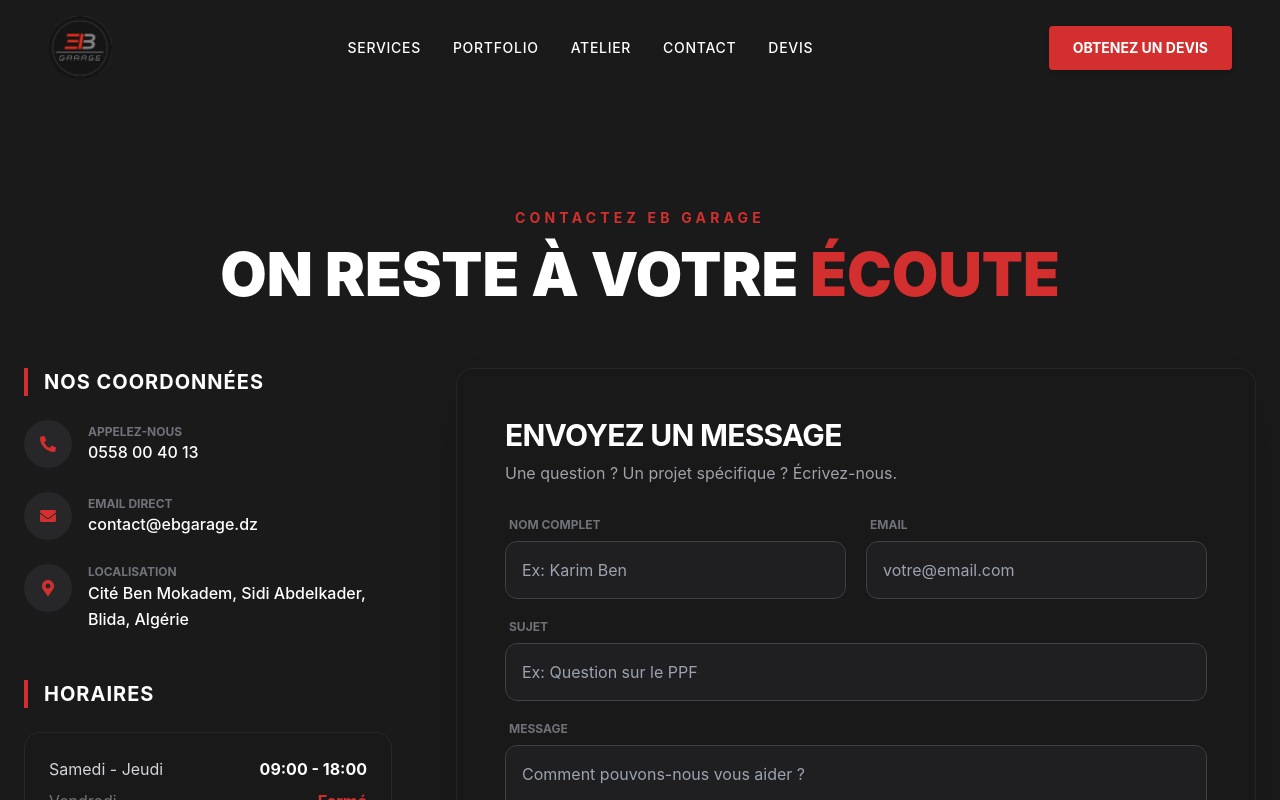
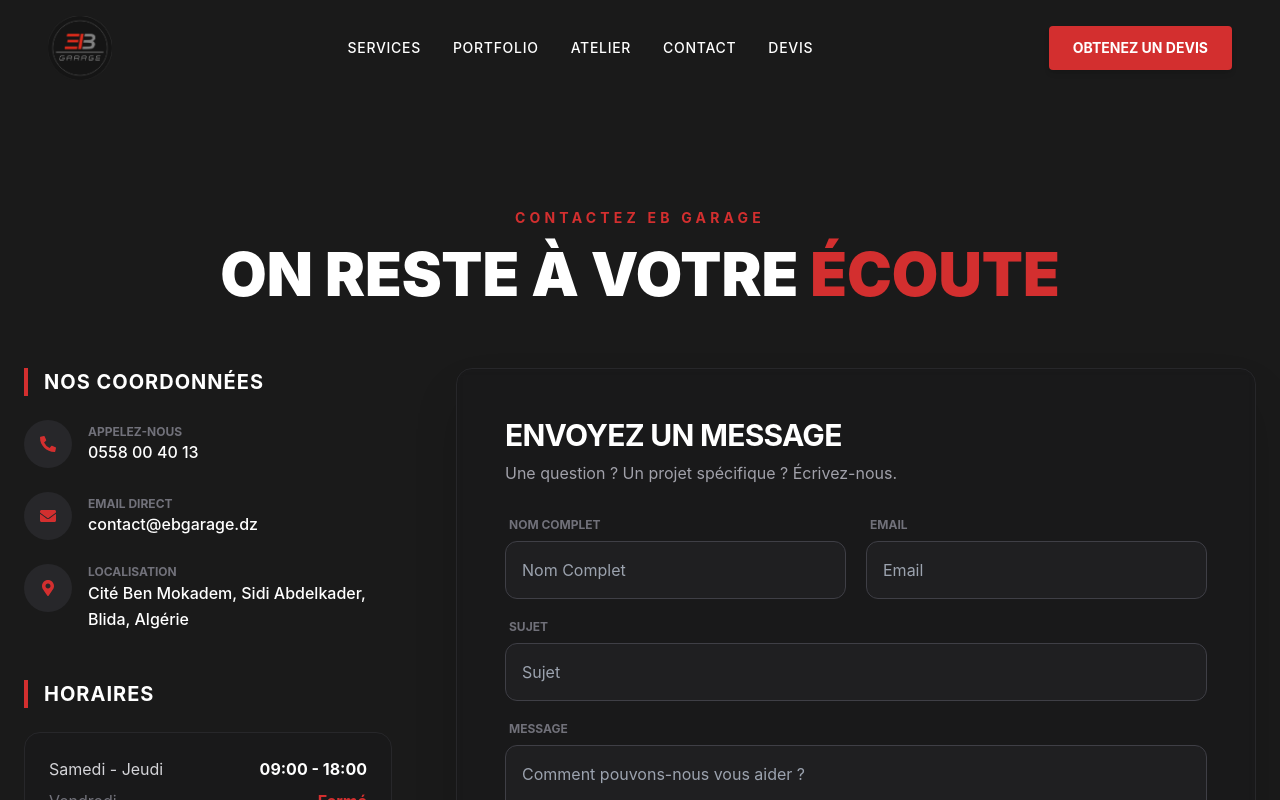
Before and after one commit to dibabdelkrimyt98/eb-garage-website, a React (Vite) app: page /contact in a window 1280 px wide. Shown: the top 800 px of the page. Built offline with nearby package versions, Linux system fonts and the light colour scheme.

Commit message:
Changing some paths

```diff
--- a/src/components/ContactForm.jsx
+++ b/src/components/ContactForm.jsx
@@ -70,7 +70,7 @@
                             type="text" name="user_name" required
                             value={formData.user_name} onChange={handleChange}
                             className="w-full bg-zinc-800/50 border border-zinc-700 rounded-xl p-4 focus:border-brandRed outline-none text-white transition-all"
-                            placeholder="Ex: Karim Ben"
+                            placeholder="Nom Complet"
                         />
                     </div>
                     <div>
@@ -79,7 +79,7 @@
                             type="email" name="user_email" required
                             value={formData.user_email} onChange={handleChange}
                             className="w-full bg-zinc-800/50 border border-zinc-700 rounded-xl p-4 focus:border-brandRed outline-none text-white transition-all"
-                            placeholder="votre@email.com"
+                            placeholder="Email"
                         />
                     </div>
                 </div>
@@ -90,7 +90,7 @@
                         type="text" name="subject" required
                         value={formData.subject} onChange={handleChange}
                         className="w-full bg-zinc-800/50 border border-zinc-700 rounded-xl p-4 focus:border-brandRed outline-none text-white transition-all"
-                        placeholder="Ex: Question sur le PPF"
+                        placeholder="Sujet"
                     />
                 </div>
 
--- a/src/components/WorkshopPresentation.jsx
+++ b/src/components/WorkshopPresentation.jsx
@@ -77,7 +77,7 @@
                     <p className="text-xl text-brandLightGray mb-6">
                         Découvrez par vous-même la précision et le soin de EB GARAGE.
                     </p>
-                    <a href="/contact">
+                    <a href="/devis">
                         <button className="bg-brandRed hover:bg-red-700 text-white text-lg uppercase font-bold px-10 py-4 rounded shadow-2xl transition-all duration-300">
                             Réservez Votre Service
                         </button>
--- a/src/pages/HomePage.jsx
+++ b/src/pages/HomePage.jsx
@@ -61,7 +61,7 @@
 
               {/* LIEN 1: Book Your Service -> /contact */}
               <Link
-                to="/contact"
+                to="/devis"
                 className="bg-brandRed hover:bg-red-700 text-white text-sm uppercase font-bold px-8 py-4 rounded shadow-md transition-all text-center"
               >
                 Réserver Votre Service
--- a/src/pages/WorkshopPage.jsx
+++ b/src/pages/WorkshopPage.jsx
@@ -62,7 +62,7 @@
                         Découvrez nos installations en action.
                     </h3>
                     {/* Placeholder for a gallery link if you create one */}
-                    <a href="/gallery">
+                    <a href="/portfolio">
                         <button className="bg-brandRed hover:bg-red-700 text-white font-bold px-8 py-3 rounded uppercase transition-colors">
                             Voir Notre Galerie
                         </button>
```
